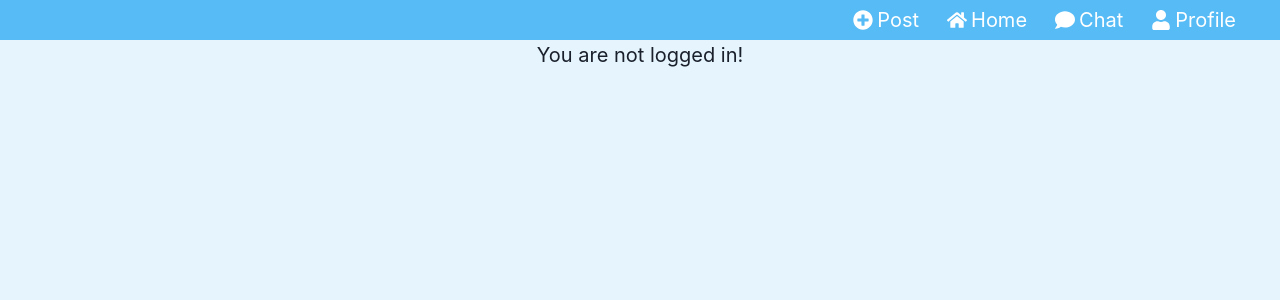
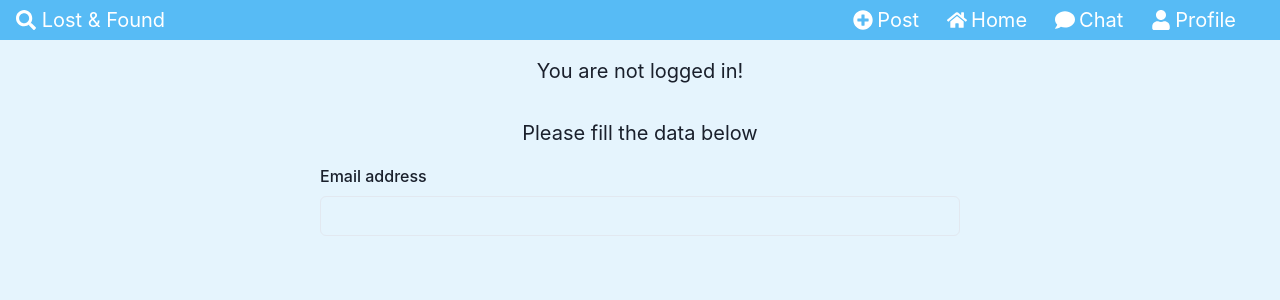
Before and after one commit to cosmin220304/Lost-Found, a React (Create React App) app: page / in a window 1280 px wide. Shown: the top 300 px of the page. Built offline with nearby package versions, Linux system fonts and the light colour scheme.

Commit message:
finish topnav

```diff
--- a/src/app/App.js
+++ b/src/app/App.js
@@ -1,5 +1,5 @@
 import React from 'react';
-import { ChakraProvider, Flex } from '@chakra-ui/react';
+import { Box, ChakraProvider, Flex } from '@chakra-ui/react';
 import Topnav from '../components/blocks/Topnav';
 import Routes from '../routes/routes';
 import './App.css';
@@ -8,14 +8,16 @@ function App() {
   return (
     <ChakraProvider>
       <Flex
-        direction={'column'}
+        direction={['column-reverse', 'column']}
         textAlign="center"
         fontSize={['xl', 'normal']}
         backgroundColor={'twitter.50'}
         height="100vh"
       >
         <Topnav />
-        <Routes />
+        <Box flex="1">
+          <Routes />
+        </Box>
       </Flex>
     </ChakraProvider>
   );
--- a/src/components/blocks/Topnav.js
+++ b/src/components/blocks/Topnav.js
@@ -1,4 +1,4 @@
-import { Flex, Text } from '@chakra-ui/react';
+import { Box, Flex, Text } from '@chakra-ui/react';
 import React from 'react';
 import { Icon } from '@chakra-ui/icons';
 import { FontAwesomeIcon } from '@fortawesome/react-fontawesome';
@@ -6,6 +6,7 @@ import {
   faComment,
   faHome,
   faPlusCircle,
+  faSearch,
   faUser,
 } from '@fortawesome/free-solid-svg-icons';
 import { Link } from 'react-router-dom';
@@ -37,6 +38,11 @@ function Topnav() {
       p="4"
       bg={'twitter.400'}
     >
+      <Box flex="1" display={['none', 'none', 'block']}>
+        <Text color={['white']} align="start">
+          <FontAwesomeIcon icon={faSearch} /> <Link to="/"> Lost & Found</Link>
+        </Text>
+      </Box>
       <IconLink to="/post" name="Post" icon={faPlusCircle} />
       <IconLink to="/" name="Home" icon={faHome} />
       <IconLink to="/chat" name="Chat" icon={faComment} />
--- a/src/components/screens/Login.js
+++ b/src/components/screens/Login.js
@@ -1,7 +1,30 @@
+import {
+  Box,
+  FormControl,
+  FormLabel,
+  FormErrorMessage,
+  FormHelperText,
+  Input,
+  Flex,
+} from '@chakra-ui/react';
 import React from 'react';
 
 function Login() {
-  return <div>You are not logged in!</div>;
+  return (
+    <Flex
+      direction={'column'}
+      alignItems={'center'}
+      justifyItems={'center'}
+      placeItems={'center'}
+    >
+      <Box p="4"> You are not logged in!</Box>
+      <Box p="4"> Please fill the data below</Box>
+      <FormControl w="50%">
+        <FormLabel htmlFor="email">Email address</FormLabel>
+        <Input id="email" type="email" />
+      </FormControl>
+    </Flex>
+  );
 }
 
 export default Login;
```
